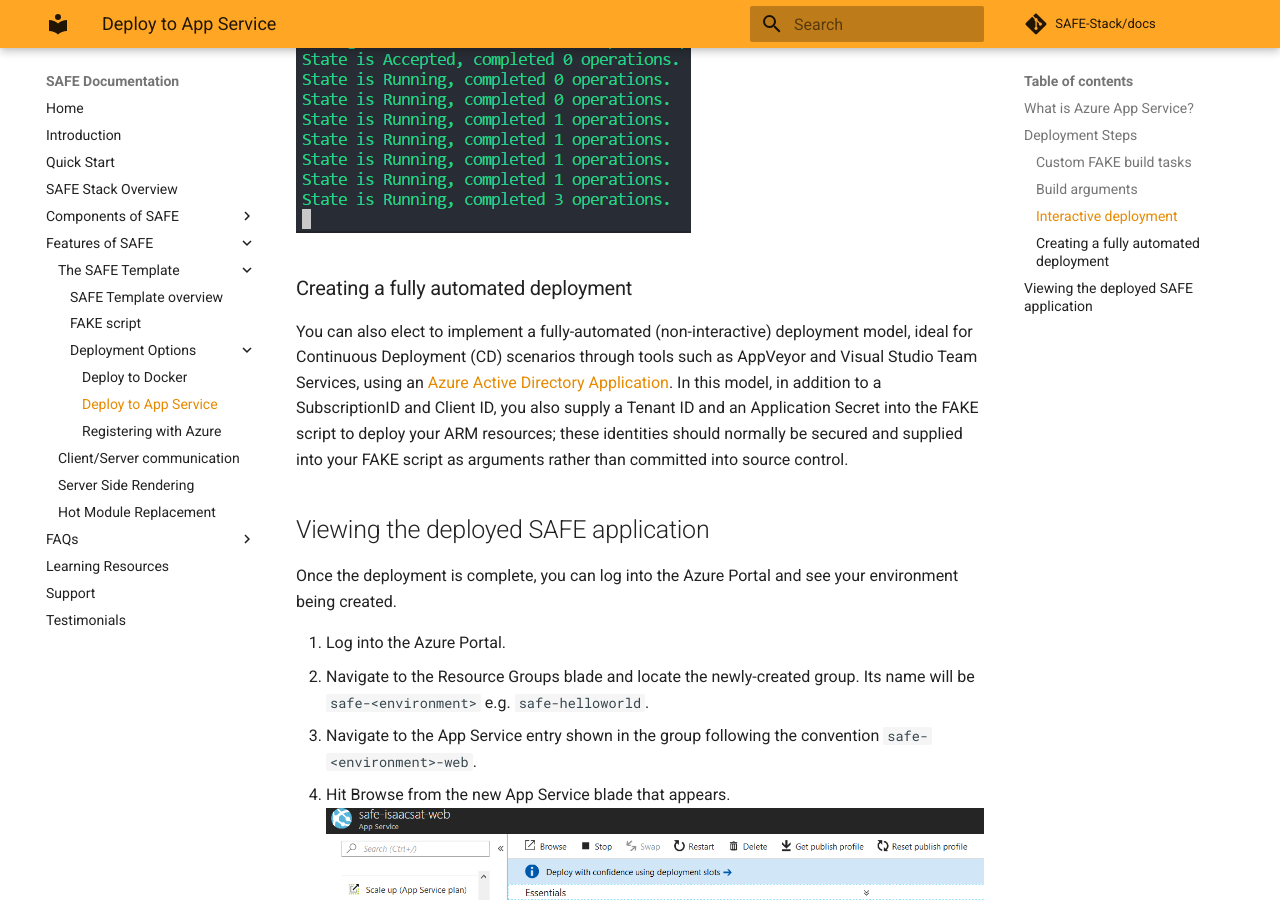
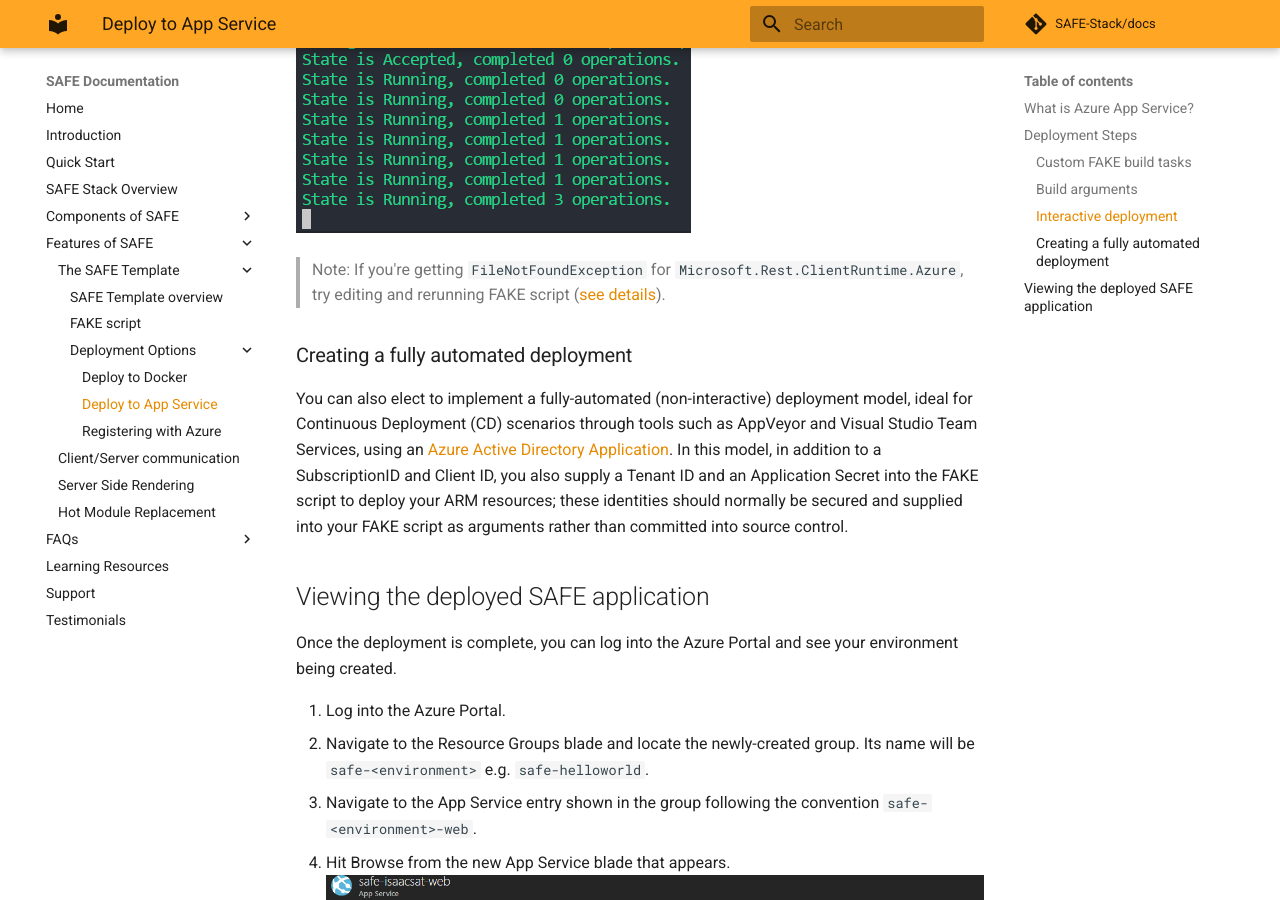
Before and after one commit to SAFE-Stack/docs, an MkDocs documentation site: the page built from docs/template-appservice.md, in a window 1280 px wide and 900 px high, scrolled down 2380 px. Built offline with MkDocs 1.6.1 and Material for MkDocs 9.7.7, drawn with Linux system fonts in a browser that asks for light colours; comment, search, counter and statistics services are not loaded; old or Windows-style settings are respelled for this version of MkDocs.

Commit message:
mention Microsoft.Rest.ClientRuntime.Azure issue

```diff
--- a/docs/template-appservice.md
+++ b/docs/template-appservice.md
@@ -55,6 +55,8 @@
 
 ![](img/deploy-appservice-7.png)
 
+> Note: If you're getting `FileNotFoundException` for `Microsoft.Rest.ClientRuntime.Azure`, try editing and rerunning FAKE script ([see details](https://github.com/SAFE-Stack/SAFE-template/pull/65#issuecomment-385621229)).
+
 ### Creating a fully automated deployment
 
 You can also elect to implement a fully-automated (non-interactive) deployment model, ideal for Continuous Deployment (CD) scenarios through tools such as AppVeyor and Visual Studio Team Services, using an [Azure Active Directory Application](https://docs.microsoft.com/en-us/azure/azure-resource-manager/resource-group-create-service-principal-portal#create-an-azure-active-directory-application). In this model, in addition to a SubscriptionID and Client ID, you also supply a Tenant ID and an Application Secret into the FAKE script to deploy your ARM resources; these identities should normally be secured and supplied into your FAKE script as arguments rather than committed into source control.
```
